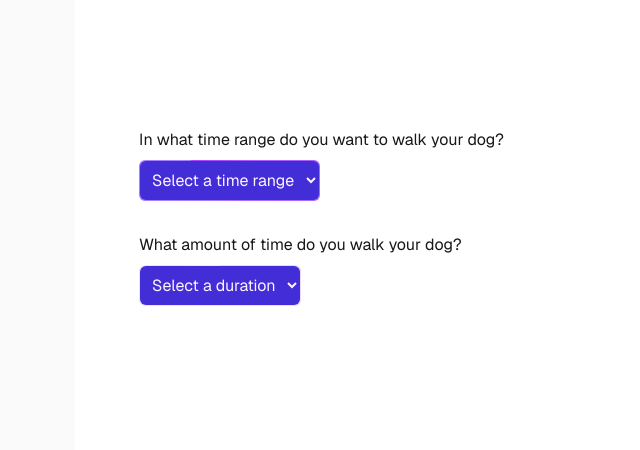
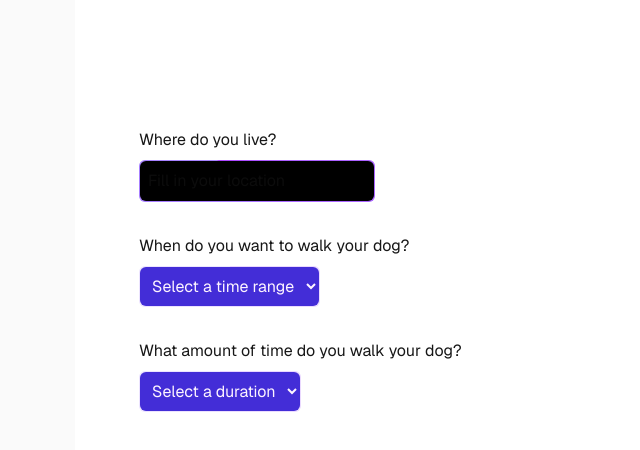
Before and after one commit to mBrossois/dog-walker-predictor, a Next.js app: page / in a window 1280 px wide. Shown: the top 450 px of the page, without its empty margins (181-821 px from the left). Built offline with nearby package versions, Linux system fonts and the light colour scheme.

Commit message:
added city input

```diff
--- a/app/page.tsx
+++ b/app/page.tsx
@@ -1,5 +1,6 @@
 'use client'
 import Dropdown from "@/components/dropdown";
+import Input from "@/components/input";
 import { type SetStateAction, useState } from "react";
 
 const dayDropdown = [
@@ -20,15 +21,21 @@ const durationDropdown = [
 export default function Home() {
   const [selectedTime, setSelectedTime] = useState('');
   const [selectedDuration, setSelectedDuration] = useState('');
+  const [location, setLocation] = useState('')
   const animation = getAnimationState();
 
   function getAnimationState() {
+    if(!location) return 'location'
     if(selectedTime === '') return 'time'
     if(selectedDuration === '') return 'duration'
     return ''
   }
 
-  function updateEvent(variant: 'time' | 'duration', value: SetStateAction<string>) {
+  function updateEvent(variant: 'time' | 'duration' | 'location', value: SetStateAction<string>) {
+    if(variant === 'location') {
+      setLocation(value)
+    }
+
     if(variant === 'time') {
       setSelectedTime(value)
     }
@@ -41,10 +48,17 @@ export default function Home() {
   return (
     <div className="flex min-h-screen items-center justify-center bg-zinc-50 font-sans dark:bg-black">
       <main className="flex min-h-screen w-full max-w-3xl flex-col items-center gap-8 py-32 px-16 bg-white dark:bg-black sm:items-start">
+        <Input
+          label="Where do you live?"
+          placeholder="Fill in your location"
+          name="city"
+          hasAnimation={animation === 'location'}
+          value={location}
+          onChange={location => updateEvent('location', location)} />
         <Dropdown
           name="day-selector"
           placeholder="Select a time range"
-          label="In what time range do you want to walk your dog?"
+          label="When do you want to walk your dog?"
           options={dayDropdown}
           hasAnimation={animation === 'time'}
           selected={selectedTime}
--- a/components/dropdown.tsx
+++ b/components/dropdown.tsx
@@ -28,7 +28,7 @@ export default function Dropdown({
   return (
     <div className="flex flex-col gap-2">
         <label htmlFor={name}>{label}</label>
-        <div className={`w-fit rounded-md p-[1px] relative overflow-hidden z-1000 after:rounded-full
+        <div className={`w-fit rounded-md p-px relative overflow-hidden z-1000 after:rounded-full
           after:bg-conic-0 ${hasAnimation ? `after:animate-spin-slow after:from-purple-500 after:to-violet-400` : `after:from-purple-200 after:to-violet-100`}
           after:absolute after:w-50 after:h-50 after:left-[50%] after:top-[50%] after:-translate-[50%] after:z-10`}>
           <select
--- /dev/null
+++ b/components/input.tsx
@@ -0,0 +1,38 @@
+import { Dispatch, SetStateAction } from "react"
+
+interface Props {
+    name: string,
+    label: string,
+    placeholder: string,
+    hasAnimation: boolean,
+    value?: string,
+    onChange: Dispatch<SetStateAction<string>>
+}
+
+export default function Input({
+    name,
+    label,
+    placeholder,
+    hasAnimation,
+    value,
+    onChange
+}: Props) {
+
+    return (
+        <div className="flex flex-col gap-2">
+            <label htmlFor={name}>{label}</label>
+            <div className={`p-px w-fit overflow-hidden relative rounded-md
+                after:bg-conic-0 ${hasAnimation ? `after:animate-spin-slow after:from-purple-500 after:to-violet-400` : `after:from-purple-200 after:to-violet-100`}
+                after:absolute after:w-60 after:h-60 after:left-[50%] after:top-[50%] after:-translate-[50%] after:z-10`}>
+                <input className="relative bg-black p-2 rounded-md outline-none z-1000"
+                    autoComplete="off"
+                    name={name}
+                    id={name}
+                    placeholder={placeholder}
+                    value={value}
+                    onChange={(e) => onChange(e.target.value)} />
+            </div>
+        </div>
+    )
+
+}
```
